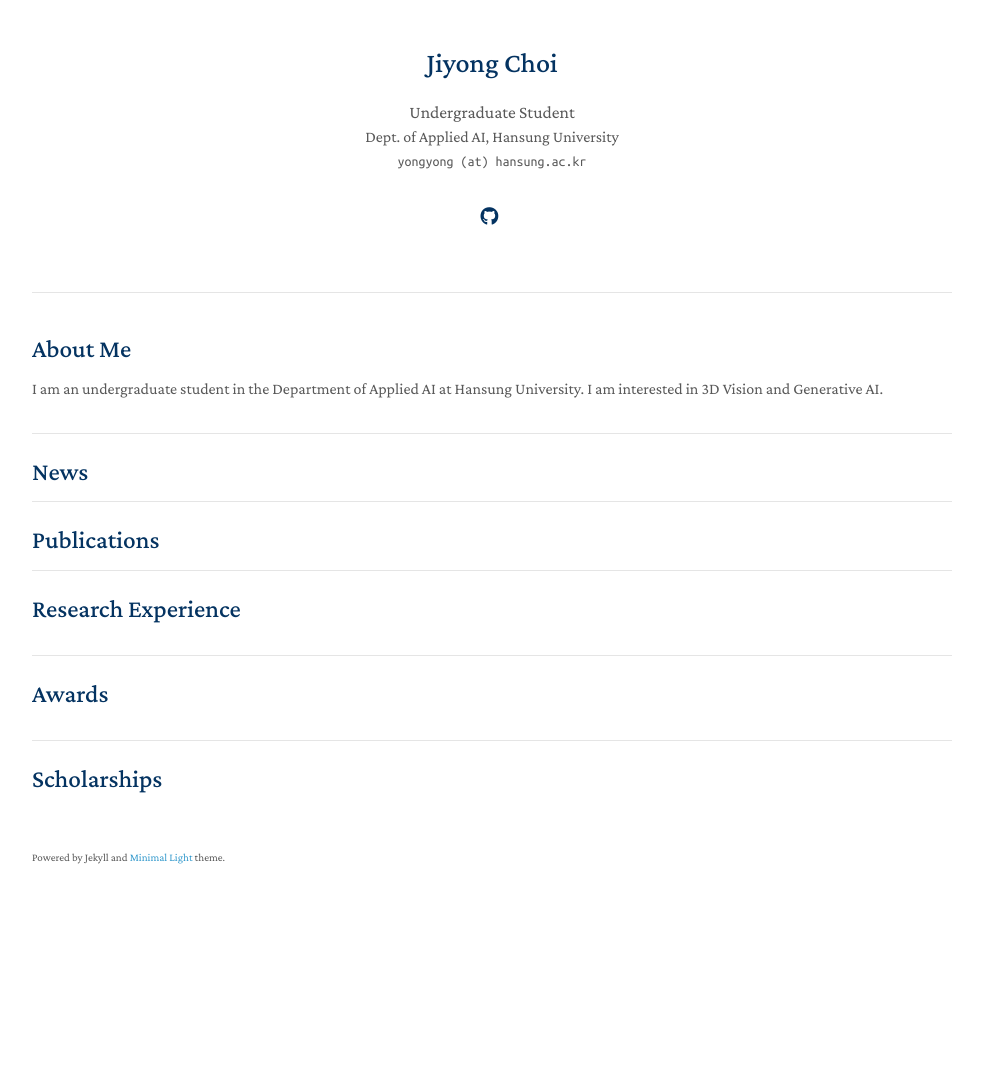
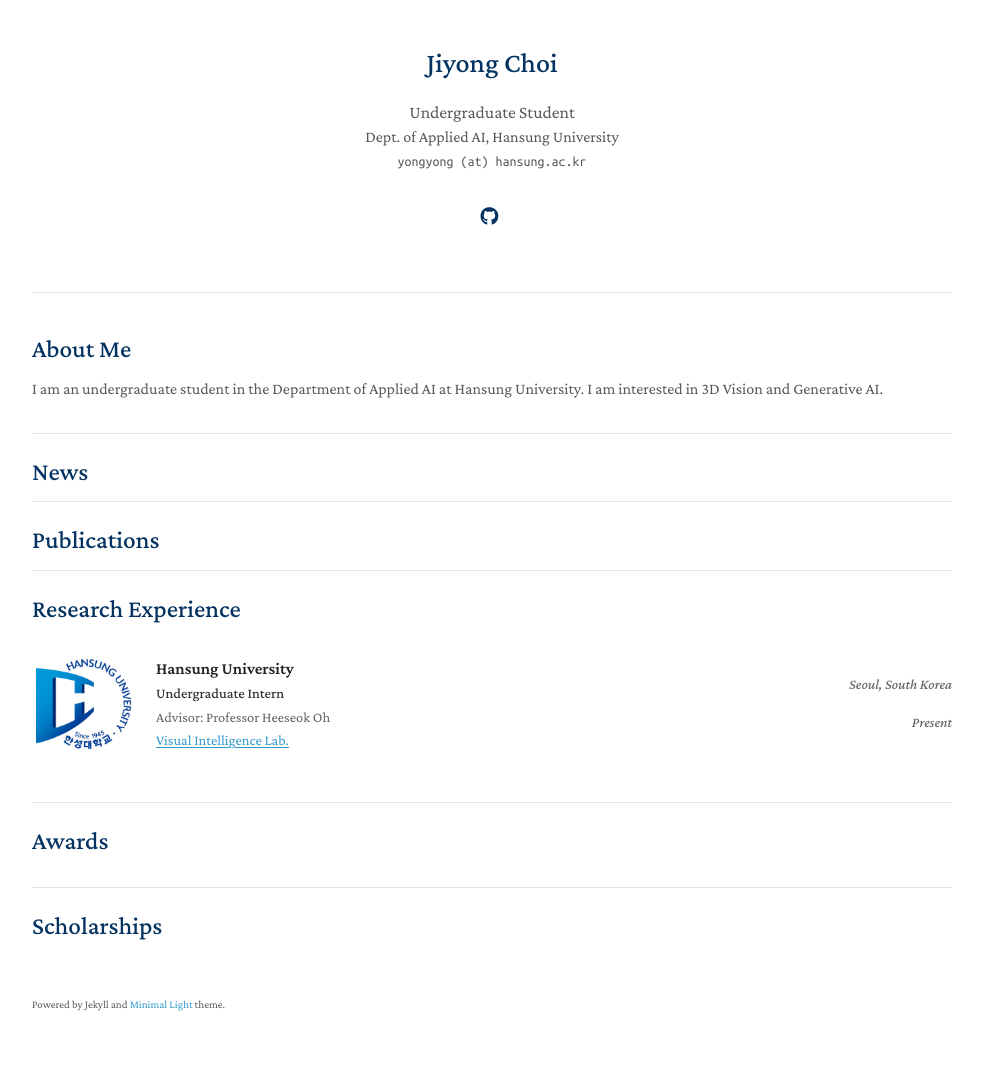
Before and after one commit to YONGJI04/yongji04.github.io, a Jekyll site: the page built from index.md, in a window 1280 px wide. Shown: the whole page, without its empty margins (148-1131 px from the left). Built offline with Jekyll 4.4.1, drawn with Linux system fonts in a browser that asks for light colours; a style sheet for code colours, icons or effects is not loaded; our own code applies the rules of GitHub Pages for plain Markdown files; before the commit the page ends 938 px from its top, so only the background shows below that.

Commit message:
Add research experience at Visual Intelligence Lab

```diff
--- a/_data/experience.yml
+++ b/_data/experience.yml
@@ -1 +1,10 @@
 main:
+
+  - school: Hansung University
+    location: Seoul, South Korea
+    status: Present
+    role: Undergraduate Intern
+    advisor: Professor Heeseok Oh
+    lab: Visual Intelligence Lab.
+    lab_url: https://sites.google.com/view/hs-vilab
+    logo: /assets/img/hsu-logo.jpg
```
